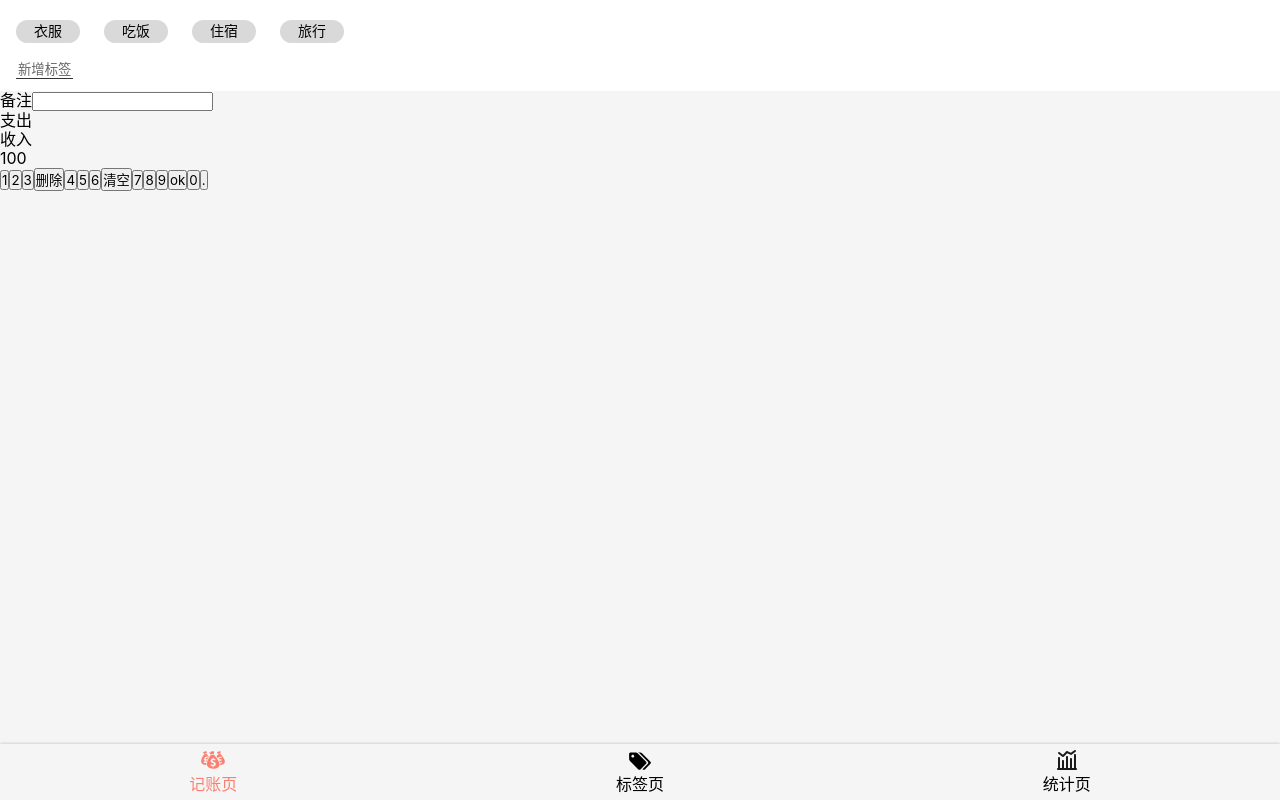
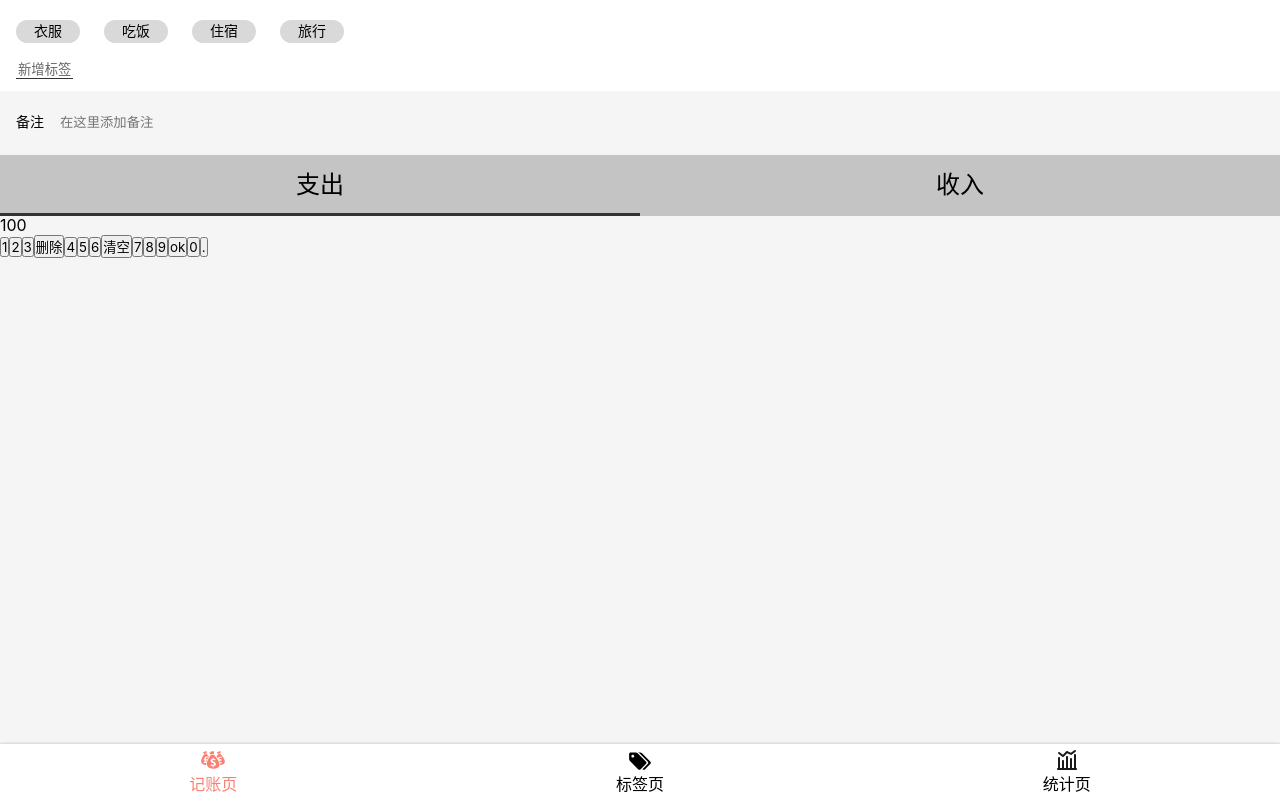
Before and after one commit to hushun1994/React-morney, a React app: page /#/money in a window 1280 px wide. Built offline with nearby package versions, Linux system fonts and the light colour scheme.

Commit message:
Money.tsx 之 类型 UI 完成

```diff
--- a/src/components/Nav.tsx
+++ b/src/components/Nav.tsx
@@ -4,6 +4,7 @@
 import Icon from "./Icon";
 
 const NavWrapper = styled.nav`
+  background: #fff;
   line-height: 24px;
   box-shadow: 0 0 3px rgba(0, 0, 0, 0.25);
   > ul {
--- a/src/views/Money.tsx
+++ b/src/views/Money.tsx
@@ -26,9 +26,51 @@
   }
 `;
 
-const NotesSection = styled.section``;
+const NotesSection = styled.section`
+  background: #f5f5f5;
+  padding: 0 16px;
+  font-size: 14px;
+  > label {
+    display: flex;
+    align-items: center;
+    > span {
+      margin-right: 16px;
+      white-space: nowrap;
+    }
+    > input {
+      display: block;
+      width: 100%;
+      height: 64px;
+      background: none;
+      border: none;
+      outline: none;
+    }
+  }
+`;
 
-const CategorySection = styled.section``;
+const CategorySection = styled.section`
+  font-size: 24px;
+  > ul {
+    display: flex;
+    background: #c4c4c4;
+    > li {
+      width: 50%;
+      text-align: center;
+      padding: 16px 0;
+      position: relative;
+      &.selected::after {
+        content: "";
+        display: block;
+        height: 3px;
+        width: 100%;
+        background: #333;
+        position: absolute;
+        left: 0;
+        bottom: 0;
+      }
+    }
+  }
+`;
 
 const NumberPadSection = styled.section``;
 
@@ -47,12 +89,12 @@
       <NotesSection>
         <label>
           <span>备注</span>
-          <input type="text" />
+          <input type="text" placeholder="在这里添加备注" />
         </label>
       </NotesSection>
       <CategorySection>
         <ul>
-          <li>支出</li>
+          <li className="selected">支出</li>
           <li>收入</li>
         </ul>
       </CategorySection>
```
